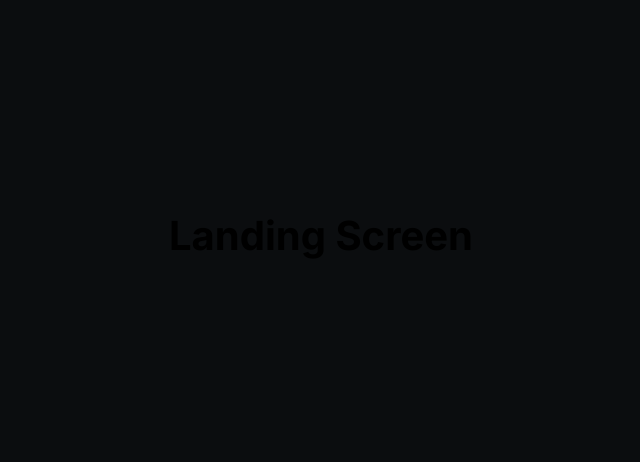
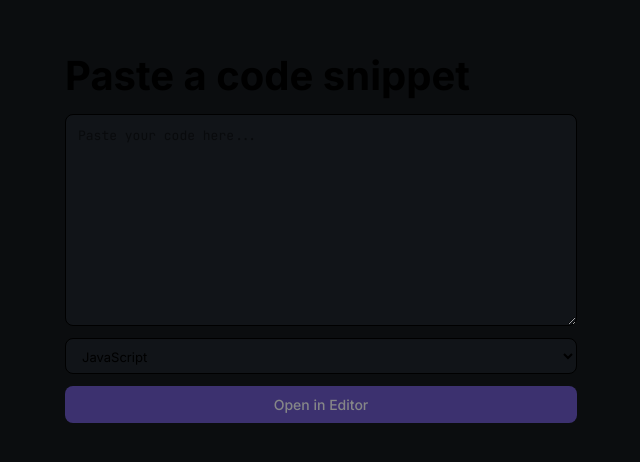
Before and after one commit to varshitha2108/-codeatlas-ai, a React (Vite) app in the folder frontend/: page / in a window 1280 px wide. Shown: the part 164-626 px from the top of the page, without its empty margins (319-959 px from the left). Built offline with nearby package versions, Linux system fonts and the light colour scheme.

Commit message:
Add snippet ingestion frontend: apiClient, ingestionService, useSnippetImport hook, paste-code UI

```diff
--- /dev/null
+++ b/frontend/src/features/ingestion/hooks/useSnippetImport.ts
@@ -0,0 +1,25 @@
+import { useState } from 'react'
+import { useNavigate } from 'react-router-dom'
+import { createSnippetProject } from '../../../services/ingestionService'
+
+export function useSnippetImport() {
+  const [isSubmitting, setIsSubmitting] = useState(false)
+  const [error, setError] = useState<string | null>(null)
+  const navigate = useNavigate()
+
+  async function submit(code: string, language: string) {
+    setIsSubmitting(true)
+    setError(null)
+
+    try {
+      const result = await createSnippetProject(code, language)
+      navigate(`/workspace/${result.projectId}`)
+    } catch (err) {
+      setError(err instanceof Error ? err.message : 'Something went wrong')
+    } finally {
+      setIsSubmitting(false)
+    }
+  }
+
+  return { submit, isSubmitting, error }
+}
--- a/frontend/src/screens/landing/LandingScreen.tsx
+++ b/frontend/src/screens/landing/LandingScreen.tsx
@@ -1,7 +1,42 @@
+import { useState } from 'react'
+import { useSnippetImport } from '../../features/ingestion/hooks/useSnippetImport'
+import { Button } from '../../shared/components/Button'
+import { Select } from '../../shared/components/Select'
+
 export function LandingScreen() {
+  const [code, setCode] = useState('')
+  const [language, setLanguage] = useState('javascript')
+  const { submit, isSubmitting, error } = useSnippetImport()
+
   return (
     <div className="flex h-screen items-center justify-center bg-canvas">
-      <h1 className="text-2xl font-bold text-primary">Landing Screen</h1>
+      <div className="w-full max-w-lg flex flex-col gap-3">
+        <h1 className="text-2xl font-bold text-primary">Paste a code snippet</h1>
+
+        <textarea
+          value={code}
+          onChange={(e) => setCode(e.target.value)}
+          placeholder="Paste your code here..."
+          rows={10}
+          className="bg-surface border border-default rounded-md p-3 text-sm text-primary font-mono focus:outline-none focus:ring-2 focus:ring-accent"
+        />
+
+        <Select value={language} onChange={(e) => setLanguage(e.target.value)}>
+          <option value="javascript">JavaScript</option>
+          <option value="typescript">TypeScript</option>
+          <option value="python">Python</option>
+        </Select>
+
+        {error && <p className="text-danger text-sm">{error}</p>}
+
+        <Button
+          variant="primary"
+          disabled={!code.trim() || isSubmitting}
+          onClick={() => submit(code, language)}
+        >
+          {isSubmitting ? 'Opening...' : 'Open in Editor'}
+        </Button>
+      </div>
     </div>
   )
 }
--- /dev/null
+++ b/frontend/src/services/apiClient.ts
@@ -0,0 +1,17 @@
+const BASE_URL = 'http://localhost:3001/v1'
+
+export async function apiPost<T>(path: string, body: unknown): Promise<T> {
+  const response = await fetch(`${BASE_URL}${path}`, {
+    method: 'POST',
+    headers: { 'Content-Type': 'application/json' },
+    body: JSON.stringify(body),
+  })
+
+  const json = await response.json()
+
+  if (!response.ok) {
+    throw new Error(json.error?.message || 'Something went wrong')
+  }
+
+  return json.data
+}
--- /dev/null
+++ b/frontend/src/services/ingestionService.ts
@@ -0,0 +1,11 @@
+import { apiPost } from './apiClient'
+
+interface SnippetResponse {
+  projectId: string
+  status: string
+  sourceType: string
+}
+
+export function createSnippetProject(code: string, language: string) {
+  return apiPost<SnippetResponse>('/projects/snippet', { code, language })
+}
```
